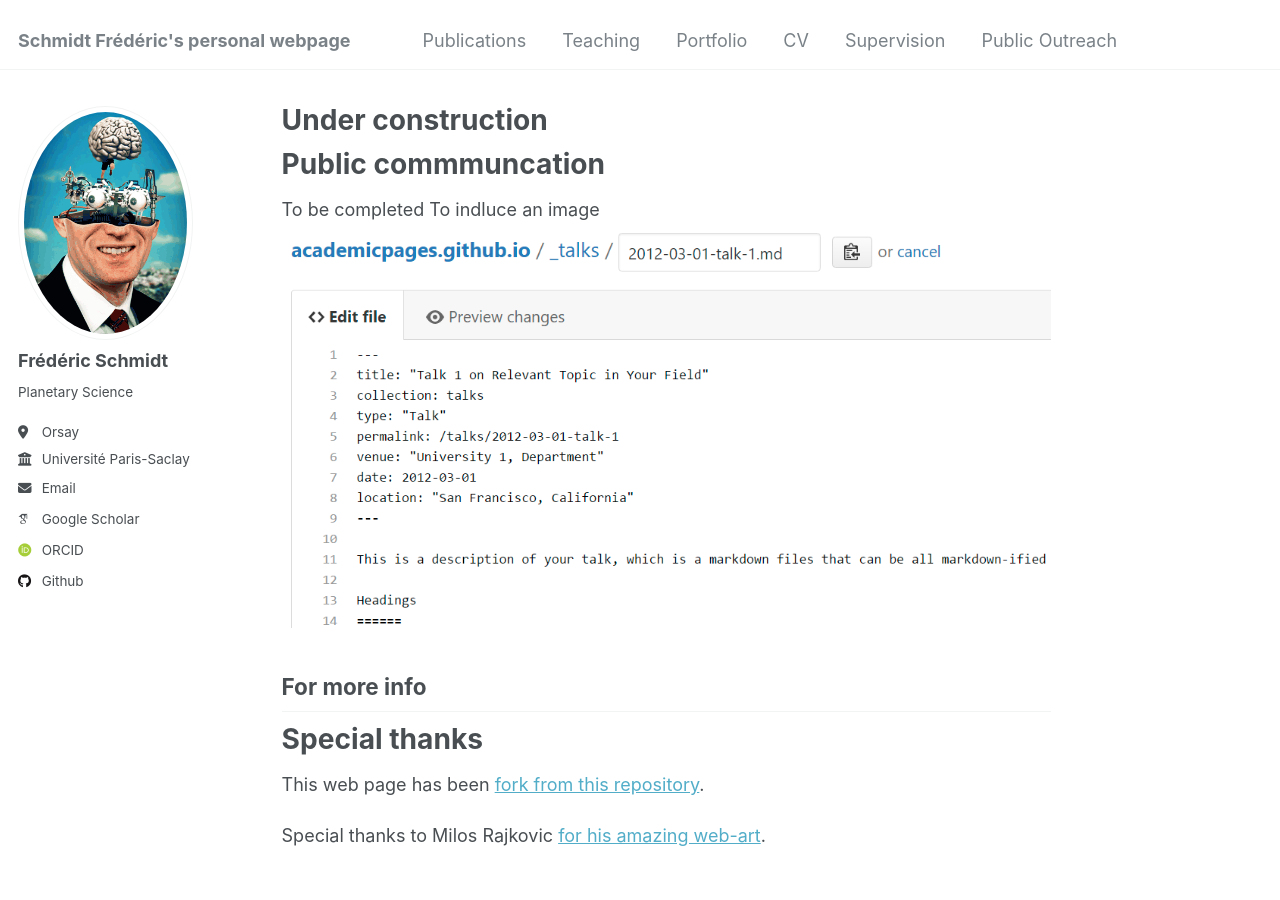
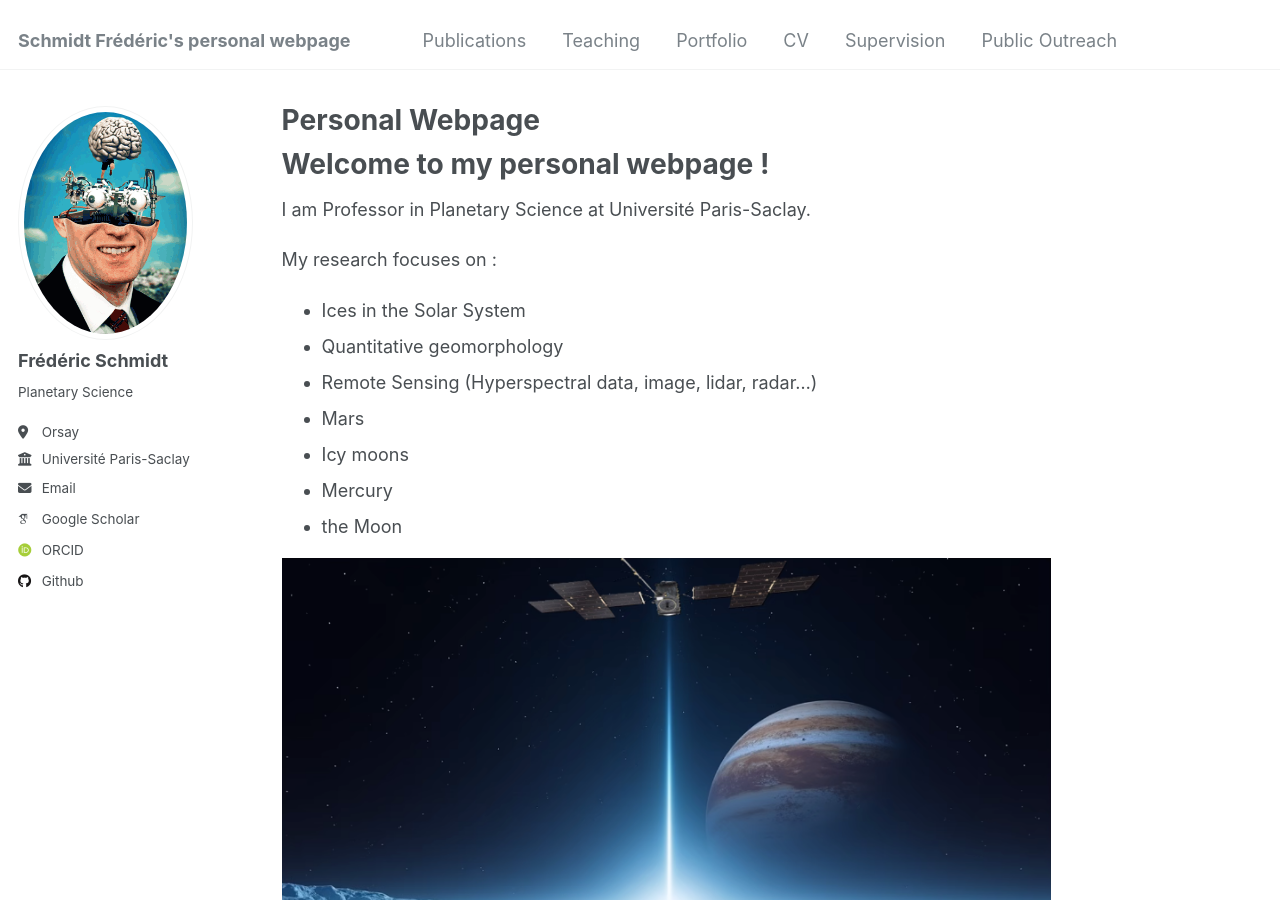
Before and after one commit to fredericschmidt/fredericschmidt.github.io, a Jekyll site: the page built from _pages/about.md, in a window 1280 px wide and 900 px high. Built offline with Jekyll 4.4.1, drawn with Linux system fonts in a browser that asks for light colours; some web fonts are replaced.

Commit message:
update CV and 1st page

```diff
--- a/_pages/about.md
+++ b/_pages/about.md
@@ -1,6 +1,6 @@
 ---
 permalink: /
-title: "Under construction"
+title: "Personal Webpage"
 author_profile: true
 redirect_from:
   - /about/
@@ -8,11 +8,23 @@ redirect_from:
 ---
 
 
-Public commmuncation
+Welcome to my personal webpage !
 ======
-To be completed
-To indluce an image
-![Editing a markdown file for a talk](/images/editing-talk.png)
+
+I am Professor in Planetary Science at Université Paris-Saclay.
+
+My research focuses on :
+- Ices in the Solar System
+- Quantitative geomorphology
+- Remote Sensing (Hyperspectral data, image, lidar, radar...)
+- Mars
+- Icy moons
+- Mercury
+- the Moon
+
+
+![Editing a markdown file for a talk](/images/GALA.png)
+
 
 For more info
 ------
```
Also changed, not shown: _pages/cv.md (+7 -1 lines), _pages/public_outreach.md (+2 -1 lines), images/GALA.png (added).
